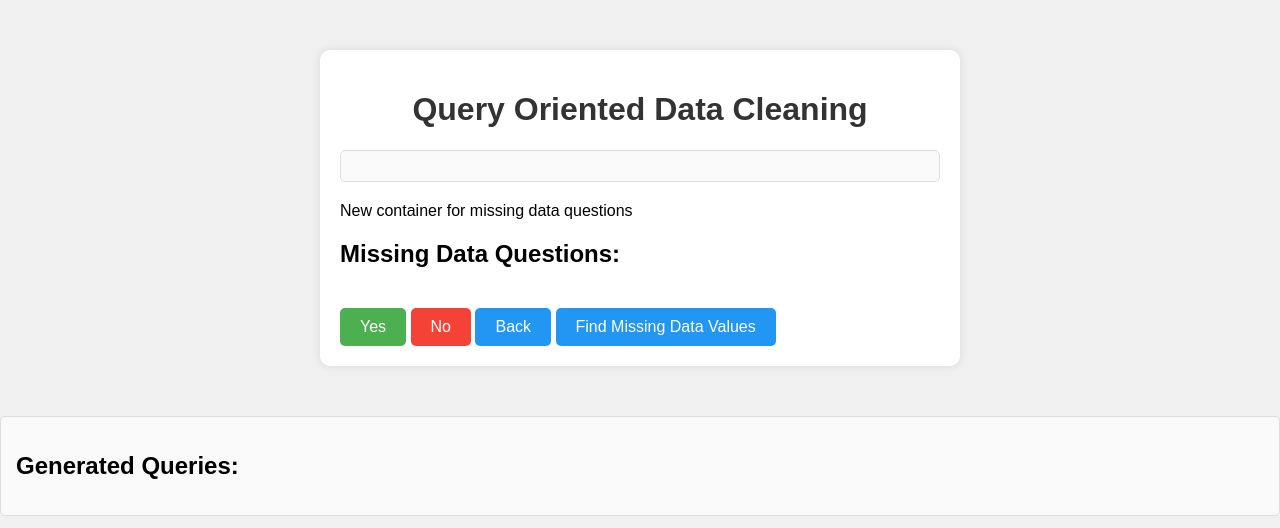
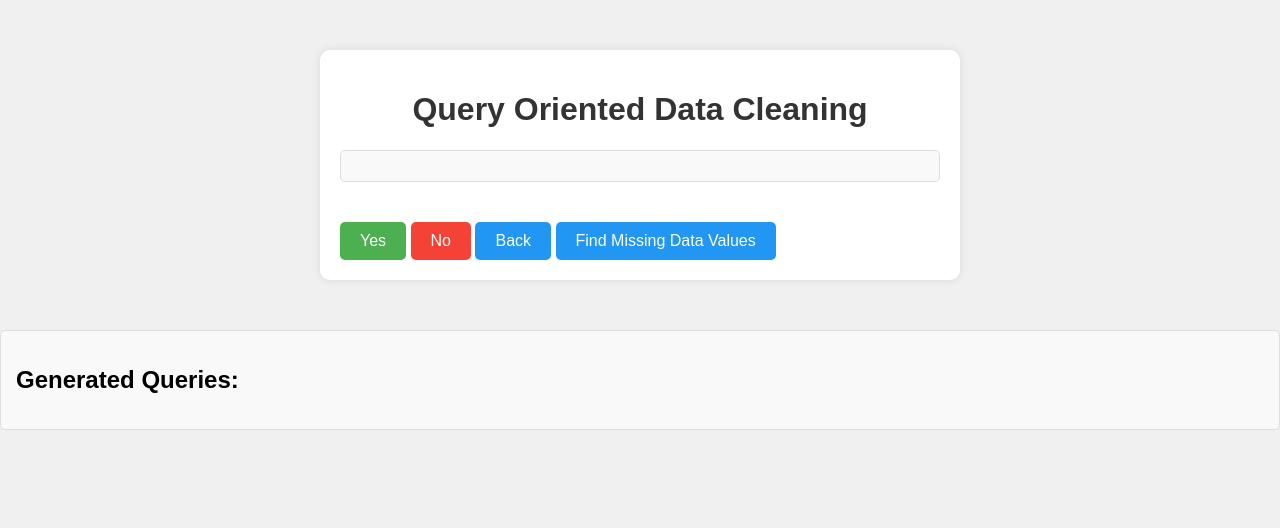
Before and after one commit to rabiyasalehjee/Query-Oriented-Data-Cleaning-With-Human-Expert, a Flask app: template templates/index.html in a window 1280 px wide. Shown: the top 528 px of the page. Run offline with Flask 3, Linux system fonts and the light colour scheme; the template is opened without the code that fills it, so the values that code supplies are empty; parts of the project's set-up code (start-up, migrations or seed data) failed here and were passed over; some libraries are stand-ins or nearby versions.

Commit message:
Model Modification

```diff
--- a/app.py
+++ b/app.py
@@ -58,7 +58,7 @@ def find_related_column(column, relationships):
             return relationship['related_column']
     return None
 
-def generate_questions(dataframe, relationships_config):
+'''def generate_questions(dataframe, relationships_config):
     questions = []
 
     # Step 1: Check Existing Data Against Rules
@@ -104,7 +104,7 @@ def generate_questions(dataframe, relationships_config):
                 }
                 questions.append(question)
 
-    return questions
+    return questions'''
 
 # Function to check correction needed
 def check_correction_needed(row):
@@ -162,36 +162,59 @@ def train_classification_model(dataframe, relationships_config):
 
     return classifier, vectorizer
 
-
 # Function to generate questions using the machine learning model
 def generate_questions_ml(dataframe, relationships_config, YourTable):
     # Train the classification model
     classifier, vectorizer = train_classification_model(dataframe, relationships_config)
 
     questions = []
+    question_count = 0
 
     # Generate Questions for User
     for index, row in dataframe.iterrows():
-        # Selecting only the relevant text columns for feature extraction
+        # Selecting all text columns for feature extraction
         text_columns = [column for column in dataframe.columns if dataframe[column].dtype == 'O']
         feature_vector = vectorizer.transform([str(row[column]) for column in text_columns])
 
         # Predict using the trained model
         prediction = classifier.predict(feature_vector)[0]
 
-        # Randomly generate a question based on the prediction
-        question_text = random_question(row, relationships_config, prediction)
-        question = {
-            'type': 'confirm',
-            'name': f'q_{index}_ml_correct',
-            'message': question_text,
-            'default': True,
-        }
-        questions.append(question)
+        # Generate a question for each relationship
+        for relationship in relationships_config:
+            question_text = generate_question_for_relationship(row, relationship, relationships_config, prediction)
+            question_count += 1
+            question = {
+                'type': 'confirm',
+                'name': f'q_{index}_ml_correct_{relationship["main_column"]}',
+                'message': question_text,
+                'default': True,
+            }
+            questions.append(question)
 
+    print(f"Total questions generated: {question_count}")
     return questions
 
-def random_question(row, relationships, prediction):
+
+def generate_question_for_relationship(row, relationship, relationships_config, prediction):
+    # Get main column and related column from the relationship
+    main_column = relationship['main_column']
+    related_column = relationship['related_column']
+
+    # Get values for the selected columns
+    main_value = row[main_column]
+    related_value = row[related_column]
+
+    # Check if the value is missing
+    if pd.isnull(main_value):
+        # If missing, generate a question explicitly mentioning "missing"
+        question_text = f"The '{main_column}' value for '{related_column}' with value '{related_value}' is missing. Do you want to modify the data? (Predicted: {'Yes' if prediction == 0 else 'No'})"
+    else:
+        # If not missing, generate the question without mentioning "missing"
+        question_text = f"The {main_column}: {main_value} has {related_value} as {related_column}. Do you want to modify the data? (Predicted: {'Yes' if prediction == 1 else 'No'})"
+
+    return question_text
+
+'''def random_question(row, relationships, prediction):
     # Randomly select a relationship
     relationship = random.choice(relationships)
 
@@ -209,9 +232,9 @@ def random_question(row, relationships, prediction):
         question_text = f"The '{main_column}' value for '{related_column}' with value '{related_value}' is missing. Do you want to modify the data? (Predicted: {'Yes' if prediction == 0 else 'No'})"
     else:
         # If not missing, generate the question without mentioning "missing"
-        question_text = f"Is the data '{main_value}' in '{main_column}' related to '{related_column}' with value '{related_value}' accurate? (Predicted: {'Yes' if prediction == 1 else 'No'})"
+        question_text = f"The {main_column}: {main_value} has {related_value} as {related_column}. Do you want to modify the data? (Predicted: {'Yes' if prediction == 1 else 'No'})"
 
-    return question_text
+    return question_text'''
 
 
 @app.route('/')
@@ -240,17 +263,17 @@ def index():
     app.config['DATAFRAME'] = dataframe
 
     # Generate questions based on relationships configuration
-    questions_rules = generate_questions(dataframe, relationships_config)
+    #questions_rules = generate_questions(dataframe, relationships_config)
 
     # Combine both sets of questions
-    questions = questions_ml + questions_rules
+    #questions = questions_ml + questions_rules
 
     # Convert the Python list to JSON using json.dumps with double quotes
     pre_rendered_questions = json.dumps([
         {
             "name": question["name"],
             "message": question["message"].strip().replace('"', '\\"')  # Escape double quotes
-        } for question in questions
+        } for question in questions_ml
     ], ensure_ascii=False)
 
     return render_template('index.html', pre_rendered_questions=pre_rendered_questions)
@@ -295,33 +318,18 @@ def generate_missing_data_questions(dataframe, relationships_config):
 
     return missing_questions
 
-
-
 @app.route('/process_answers', methods=['POST'])
 def process_answers():
     answers = request.form.to_dict()
-    # Retrieve the dataframe from the Flask app context
     dataframe = app.config['DATAFRAME']
-    # Process answers (modify the database accordingly)
+
     for key, answer in answers.items():
-        index, column, action = key.split('_')[1:]
-        index, column = int(index), str(column)
+        index, _, _ = key.split('_')[1:]
+        index = int(index)
 
-        if action == 'missing':
-            # Check if the answer indicates missing data
-            if answer.lower() == 'no':
-                # Retrieve user-provided query for missing data
-                user_query = request.form.get(f'q_{index}_{column}_missing_query')
-                if user_query:
-                    # Append the user's query to the generated queries list
-                    generatedQueries.append(user_query)
-        else:
-            # Process other types of questions (e.g., correctness)
-            if answer.lower() == 'no':
-                print(f"Modify the value in the '{column}' column for the year {dataframe.at[index, 'Year']}.")
-                # Perform the actual database modification using SQLAlchemy update statements
-                # Example: WorldCup.query.filter_by(YEAR=dataframe.at[index, 'YEAR']).update({column: 'new_value'})
-                # Note: You need to commit the changes to make them persistent
+        if answer.lower() == 'no':
+            print(f"Modify the data for the row at index {index}.")
+            # Perform the actual data modification using SQLAlchemy update statements
 
     return 'Answers processed successfully!'
 
--- a/templates/index.html
+++ b/templates/index.html
@@ -12,10 +12,6 @@
     <div class="container">
         <h1>Query Oriented Data Cleaning</h1>
         <div id="question-container"></div>
-        <div id="missing-questions-container">  New container for missing data questions
-            <h2>Missing Data Questions:</h2>
-            <ul id="missing-questions-list"></ul>
-        </div>
         <p id="question-count"></p>
         <button id="yes-btn">Yes</button>
         <button id="no-btn">No</button>
@@ -37,16 +33,12 @@
     </div>
     <script>
         document.addEventListener('DOMContentLoaded', function () {
-            // Access the preRenderedQuestions variable directly
             var preRenderedQuestions = {{ pre_rendered_questions | safe }};
-            var generatedQueries = []; // Initialize the array to store generated queries
-            //var missingQuestions = []; // Initialize the array to store missing data questions
+            var generatedQueries = [];
             var missingQuestions = preRenderedQuestions.filter(question => question.message.toLowerCase().includes("missing"));
 
-            // Output the questions array to the console for debugging
             console.log('Pre-rendered questions:', preRenderedQuestions);
 
-            // Variables to keep track of the current question index and total questions count
             let currentQuestionIndex = 0;
             let totalQuestions = preRenderedQuestions.length;
 
@@ -57,15 +49,13 @@
             const findMissingBtn = document.getElementById('find-missing-btn');
             const questionCount = document.getElementById('question-count');
             const generatedQueriesContainer = document.getElementById('generated-queries-container');
-            const generatedQueriesList = document.getElementById('generated-queries-list');
-            const missingQuestionsContainer = document.getElementById('missing-questions-container'); // New container
 
             function displayQuestion() {
                 if (currentQuestionIndex < totalQuestions) {
                     console.log('Displaying question:', preRenderedQuestions[currentQuestionIndex]);
                     const currentQuestion = preRenderedQuestions[currentQuestionIndex];
                     questionContainer.innerHTML = `
-                        <label>${currentQuestion.message}</label>
+                        <label>${formatQuestionText(currentQuestion.message)}</label>
                     `;
                     updateQuestionCount();
                 } else {
@@ -73,46 +63,67 @@
                 }
             }
 
-            // Function to update the question count display
+            function formatQuestionText(questionText) {
+                // Replace single quotes around empty values with underscores
+                return questionText.replace(/''/g, '_______');
+            }
+
             function updateQuestionCount() {
                 questionCount.textContent = `${currentQuestionIndex + 1} of ${totalQuestions}`;
             }
 
-            // Function to update the generated queries display
             function updateGeneratedQueries() {
                 generatedQueriesList.innerHTML = '';
 
-                // Display each generated query in the list
                 generatedQueries.forEach((query, index) => {
                     const listItem = document.createElement('li');
                     listItem.textContent = `${index + 1}. ${query}`;
                     generatedQueriesList.appendChild(listItem);
                 });
 
-                // Show or hide the generated queries container based on whether there are queries
                 generatedQueriesContainer.style.display = generatedQueries.length > 0 ? 'block' : 'none';
             }
 
-            // Function to update the missing data questions display
-            function updateMissingQuestions() {
-            const missingQuestionsList = document.getElementById('missing-questions-list');
-            missingQuestionsList.innerHTML = '';
+            function answerYes() {
+            const modal = document.getElementById('queryModal');
+            modal.style.display = 'block';
 
-            // Display each missing data question in the list
-            missingQuestions.forEach((question, index) => {
-                const listItem = document.createElement('li');
-                listItem.textContent = `${index + 1}. ${question.message}`;
-                missingQuestionsList.appendChild(listItem);
+            const submitQueryBtn = document.getElementById('submit-query-btn');
+            submitQueryBtn.addEventListener('click', function () {
+                const userQueryInput = document.getElementById('user-query-input');
+                const userQuery = userQueryInput.value.trim();
+
+                if (userQuery !== '') {
+                    if (missingQuestions.length > 0) {
+                        missingQuestions.shift();
+                        updateMissingQuestions();
+                    } else {
+                        generatedQueries.push(userQuery);
+                        updateGeneratedQueries();
+                    }
+
+                    currentQuestionIndex++;
+                    if (currentQuestionIndex < totalQuestions) {
+                        displayQuestion();
+                    } else {
+                        console.log('All questions answered. Submitting form...');
+                    }
+
+                    modal.style.display = 'none';
+                } else {
+                    alert('Please provide a valid query.');
+                }
             });
 
-            // Show or hide the missing data questions container based on whether there are questions
-            const missingQuestionsContainer = document.getElementById('missing-questions-container');
-            missingQuestionsContainer.style.display = missingQuestions.length > 0 ? 'block' : 'none';
+            const closeModalBtn = document.getElementById('closeModal');
+            closeModalBtn.addEventListener('click', function () {
+                modal.style.display = 'none';
+            });
+
+            updateGeneratedQueries();
         }
-        // Call the function to initially display missing questions
-        updateMissingQuestions();
 
-            function answerYes() {
+        function answerNo() {
             currentQuestionIndex++;
             if (currentQuestionIndex < totalQuestions) {
                 displayQuestion();
@@ -120,52 +131,6 @@
                 alert('All questions answered. Submitting form...');
             }
             updateGeneratedQueries();
-            }
-
-            // Function to handle the "No" button click
-            function answerNo() {
-                // Display the modal when "No" is clicked
-                const modal = document.getElementById('queryModal');
-                modal.style.display = 'block';
-
-                // Event listener for the "Submit Query" button click
-                const submitQueryBtn = document.getElementById('submit-query-btn');
-                submitQueryBtn.addEventListener('click', function () {
-                    const userQueryInput = document.getElementById('user-query-input');
-                    const userQuery = userQueryInput.value.trim();
-
-                    if (userQuery !== '') {
-                        // Append the user's query to the appropriate array
-                        if (missingQuestions.length > 0) {
-                            missingQuestions.shift(); // Remove the first missing question
-                            updateMissingQuestions();
-                        } else {
-                            generatedQueries.push(userQuery);
-                            updateGeneratedQueries();
-                        }
-
-                        // Proceed to the next question or submit the form
-                        currentQuestionIndex++;
-                        if (currentQuestionIndex < totalQuestions) {
-                            displayQuestion();
-                        } else {
-                            // Submit the form (you may want to implement the form submission logic here)
-                            console.log('All questions answered. Submitting form...');
-                        }
-
-                        // Close the modal
-                        modal.style.display = 'none';
-                    } else {
-                        // You may add some validation or alert for empty queries
-                        alert('Please provide a valid query.');
-                    }
-                });
-
-                // Event listener for the "Close Modal" button click (the "x" button)
-                const closeModalBtn = document.getElementById('closeModal');
-                closeModalBtn.addEventListener('click', function () {
-                    modal.style.display = 'none';
-                });
         }
 
             function goBack() {
@@ -180,7 +145,6 @@
             }
 
             function findMissingValues() {
-    // Filter missing questions based on the main column value being empty
                 const filteredMissingQuestions = preRenderedQuestions.filter(question => {
                     const mainColumn = question.message.split("'")[1];
                     const mainColumnValue = row[mainColumn];
@@ -192,7 +156,6 @@
                 totalQuestions = filteredMissingQuestions.length;
 
                 if (totalQuestions > 0) {
-        // Update the current index and questions array with filtered missing questions
                     currentQuestionIndex = 0;
                     preRenderedQuestions = filteredMissingQuestions;
                     findMissingBtn.disabled = true;
@@ -204,8 +167,6 @@
 
                 updateGeneratedQueries();
             }
-
-
 
             yesBtn.addEventListener('click', function () {
                 answerYes();
```
Lines whose indentation alone changed are shown as unchanged.
